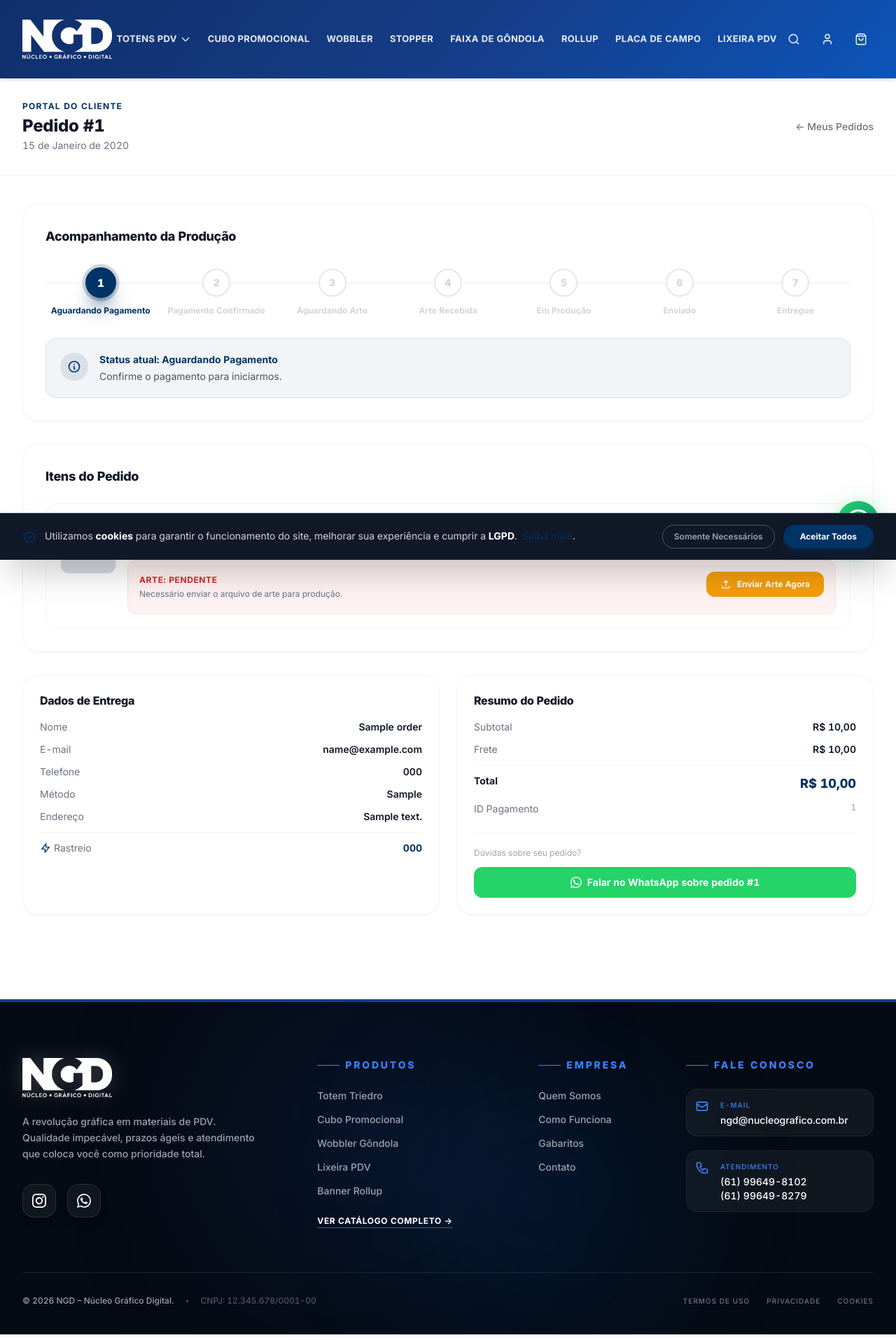
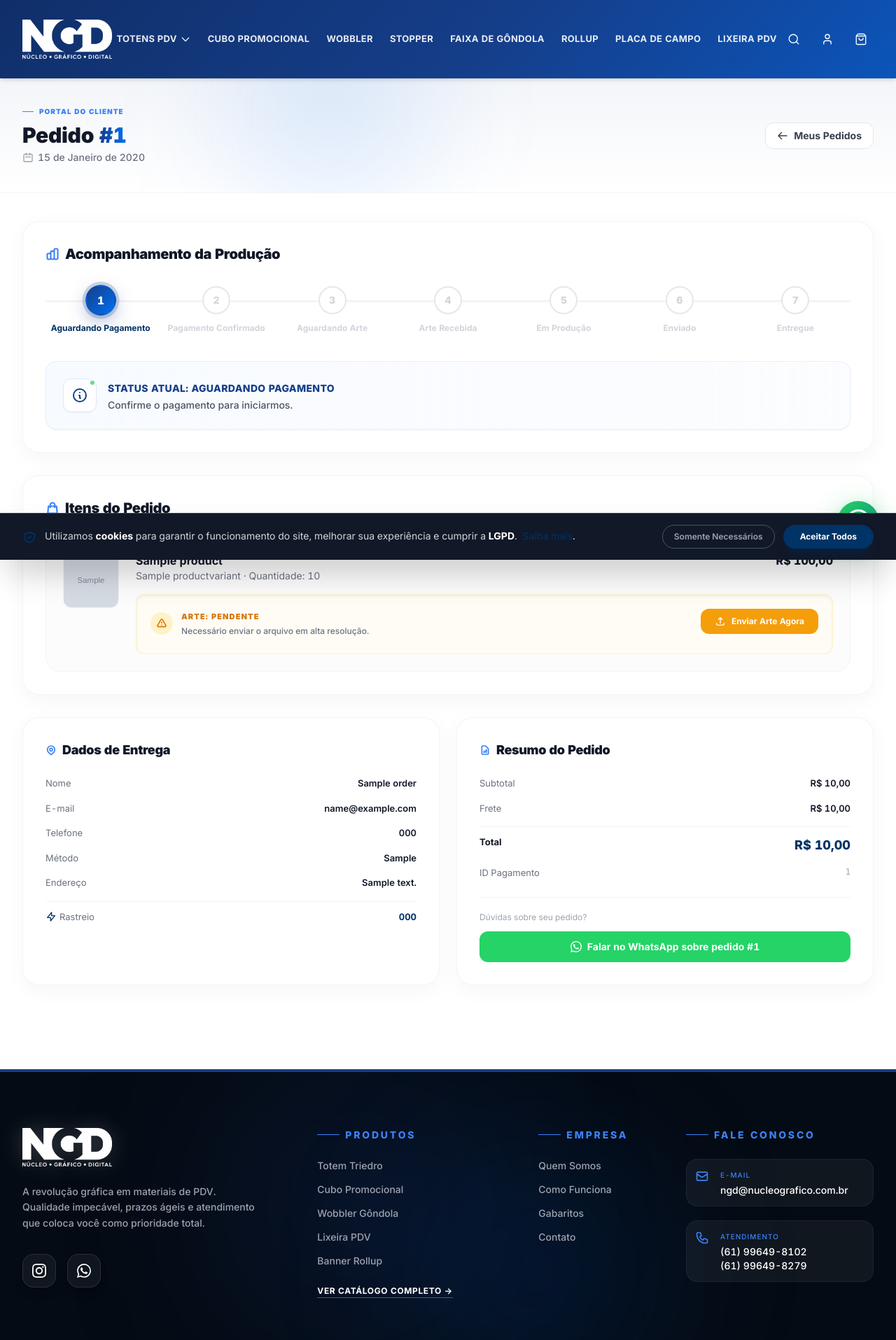
Before and after one commit to Philipe91/NGDSITE, a Django app: page /cliente/pedido/1/ in a window 1280 px wide. Shown: the top 1915 px of the page at 70% size. Run offline with Django 5.2, Linux system fonts and the light colour scheme; a user stored in the database is signed in; tables that the repository leaves empty hold one stand-in row (values such as "Sample post"); grey boxes marked "Sample" are stand-in pictures; some libraries are stand-ins or nearby versions.

Commit message:
feat: upgrade order detail customer ui to premium design with glassmorphism, animated glow rings, gradients, refined shadows

```diff
--- a/templates/customers/order_detail.html
+++ b/templates/customers/order_detail.html
@@ -6,14 +6,21 @@
 {% block content %}
 
 <!-- Header -->
-<div class="bg-white border-b border-gray-100 py-8">
-    <div class="container mx-auto px-4 lg:px-8 flex items-center justify-between">
+<div class="relative bg-gradient-to-b from-[#153e8a]/5 to-transparent border-b border-gray-100 py-10 overflow-hidden">
+    <div class="absolute top-[-100px] left-1/4 w-[300px] h-[300px] bg-[#0070f3]/10 blur-[80px] rounded-full pointer-events-none"></div>
+    <div class="container mx-auto px-4 lg:px-8 flex items-center justify-between relative z-10">
         <div>
-            <p class="text-xs font-bold tracking-widest uppercase text-primary mb-1">Portal do Cliente</p>
-            <h1 class="text-2xl font-extrabold text-gray-900 tracking-tight">Pedido #{{ order.id }}</h1>
-            <p class="text-sm text-gray-500 mt-0.5">{{ order.created_at|date:"d \d\e F \d\e Y" }}</p>
+            <p class="text-[10px] font-black tracking-widest uppercase text-[#3b82f6] mb-2 flex items-center gap-2"><span class="w-4 h-px bg-[#3b82f6]"></span>PORTAL DO CLIENTE</p>
+            <h1 class="text-3xl font-black text-gray-900 tracking-tight">Pedido <span class="bg-clip-text text-transparent bg-gradient-to-r from-[#153e8a] to-[#0070f3]">#{{ order.id }}</span></h1>
+            <p class="text-sm text-gray-500 mt-1 font-medium flex items-center gap-1.5">
+                <svg class="w-4 h-4 text-gray-400" fill="none" stroke="currentColor" viewBox="0 0 24 24"><path stroke-linecap="round" stroke-linejoin="round" stroke-width="2" d="M8 7V3m8 4V3m-9 8h10M5 21h14a2 2 0 002-2V7a2 2 0 00-2-2H5a2 2 0 00-2 2v12a2 2 0 002 2z"></path></svg>
+                {{ order.created_at|date:"d \d\e F \d\e Y" }}
+            </p>
         </div>
-        <a href="{% url 'customers:orders' %}" class="text-sm text-gray-500 hover:text-gray-900 transition-colors font-medium">← Meus Pedidos</a>
+        <a href="{% url 'customers:orders' %}" class="inline-flex items-center gap-2 px-4 py-2 bg-white border border-gray-200 text-sm text-gray-700 hover:text-[#153e8a] hover:border-[#153e8a]/30 hover:shadow-md transition-all font-bold rounded-xl">
+            <svg class="w-4 h-4" fill="none" stroke="currentColor" viewBox="0 0 24 24"><path stroke-linecap="round" stroke-linejoin="round" stroke-width="2" d="M10 19l-7-7m0 0l7-7m-7 7h18"></path></svg>
+            Meus Pedidos
+        </a>
     </div>
 </div>
 
@@ -33,15 +40,18 @@
     <!-- ══════════════════════════════════════════
          RASTREAMENTO PASSO A PASSO
     ══════════════════════════════════════════ -->
-    <div class="bg-white border border-gray-100 shadow-sm rounded-3xl p-8">
-        <h2 class="text-lg font-extrabold text-gray-900 mb-8">Acompanhamento da Produção</h2>
+    <div class="bg-white border border-gray-100 shadow-[0_8px_30px_rgb(0,0,0,0.04)] rounded-[24px] p-8">
+        <h2 class="text-xl font-black text-gray-900 mb-8 flex items-center gap-2">
+            <svg class="w-5 h-5 text-[#3b82f6]" fill="none" stroke="currentColor" viewBox="0 0 24 24"><path stroke-linecap="round" stroke-linejoin="round" stroke-width="2.5" d="M9 19v-6a2 2 0 00-2-2H5a2 2 0 00-2 2v6a2 2 0 002 2h2a2 2 0 002-2zm0 0V9a2 2 0 012-2h2a2 2 0 012 2v10m-6 0a2 2 0 002 2h2a2 2 0 002-2m0 0V5a2 2 0 012-2h2a2 2 0 012 2v14a2 2 0 01-2 2h-2a2 2 0 01-2-2z"></path></svg>
+            Acompanhamento da Produção
+        </h2>
 
-        <div class="relative">
+        <div class="relative mt-8">
             <!-- Linha de fundo (cinza) -->
-            <div class="absolute top-5 left-0 right-0 h-0.5 bg-gray-100 hidden md:block"></div>
+            <div class="absolute top-5 left-0 right-0 h-[3px] bg-gray-100 rounded-full hidden md:block"></div>
             <!-- Linha de progresso (colorida) -->
             {% if current_step > 0 %}
-            <div class="absolute top-5 left-0 h-0.5 bg-primary hidden md:block transition-all duration-1000"
+            <div class="absolute top-5 left-0 h-[3px] bg-gradient-to-r from-[#153e8a] to-[#0070f3] rounded-full hidden md:block transition-all duration-1000 shadow-[0_0_10px_rgba(0,112,243,0.5)]"
                  style="width: calc({{ current_step }} / {{ steps|length|add:'-1' }} * 100%)">
             </div>
             {% endif %}
@@ -51,11 +61,11 @@
                 {% with forloop.counter0 as step_index %}
                 <div class="flex flex-col items-center text-center gap-3">
                     <!-- Círculo do passo -->
-                    <div class="w-10 h-10 rounded-full flex items-center justify-center text-sm font-extrabold border-2 transition-all duration-500
+                    <div class="w-10 h-10 rounded-full flex items-center justify-center text-sm font-extrabold border-2 transition-all duration-500 z-10
                         {% if step_index < current_step %}
-                            bg-primary border-primary text-white shadow-lg shadow-primary/30
+                            bg-gradient-to-br from-[#153e8a] to-[#0070f3] border-transparent text-white shadow-[0_5px_15px_-3px_rgba(21,62,138,0.4)]
                         {% elif step_index == current_step %}
-                            bg-primary border-primary text-white shadow-xl shadow-primary/40 scale-110 ring-4 ring-primary/20
+                            bg-gradient-to-br from-[#153e8a] to-[#0070f3] border-transparent text-white shadow-[0_8px_25px_-5px_rgba(21,62,138,0.6)] scale-110 ring-4 ring-[#153e8a]/20
                         {% else %}
                             bg-white border-gray-200 text-gray-300
                         {% endif %}">
@@ -86,15 +96,17 @@
         {% for step_key, step_label, step_desc in steps %}
         {% with forloop.counter0 as step_index %}
         {% if step_index == current_step %}
-        <div class="mt-8 bg-primary/5 border border-primary/10 rounded-2xl p-5 flex items-start gap-4">
-            <div class="w-10 h-10 bg-primary/10 rounded-full flex items-center justify-center shrink-0">
-                <svg class="w-5 h-5 text-primary" fill="none" stroke="currentColor" viewBox="0 0 24 24">
+        <div class="mt-10 bg-gradient-to-r from-blue-50/80 to-indigo-50/30 border border-blue-100/60 rounded-2xl p-6 flex items-start gap-4 shadow-sm backdrop-blur-sm relative overflow-hidden">
+            <div class="absolute inset-0 bg-white/40 pointer-events-none"></div>
+            <div class="w-12 h-12 bg-white rounded-xl shadow-sm border border-blue-100 flex items-center justify-center shrink-0 relative z-10">
+                <span class="absolute top-0 right-0 w-2.5 h-2.5 bg-green-500 border-2 border-white rounded-full animate-pulse"></span>
+                <svg class="w-6 h-6 text-[#153e8a]" fill="none" stroke="currentColor" viewBox="0 0 24 24">
                     <path stroke-linecap="round" stroke-linejoin="round" stroke-width="2" d="M13 16h-1v-4h-1m1-4h.01M21 12a9 9 0 11-18 0 9 9 0 0118 0z"></path>
                 </svg>
             </div>
-            <div>
-                <p class="font-bold text-primary text-sm">Status atual: {{ step_label }}</p>
-                <p class="text-sm text-gray-600 mt-1">{{ step_desc }}</p>
+            <div class="relative z-10 pt-1">
+                <p class="font-extrabold text-[#153e8a] text-sm uppercase tracking-wide">Status atual: {{ step_label }}</p>
+                <p class="text-sm text-gray-600 mt-1 font-medium">{{ step_desc }}</p>
             </div>
         </div>
         {% endif %}
@@ -105,13 +117,16 @@
     <!-- ══════════════════════════════════════════
          ITENS DO PEDIDO + UPLOAD DE ARTE
     ══════════════════════════════════════════ -->
-    <div class="bg-white border border-gray-100 shadow-sm rounded-3xl p-8">
-        <h2 class="text-lg font-extrabold text-gray-900 mb-6">Itens do Pedido</h2>
+    <div class="bg-white border border-gray-100 shadow-[0_8px_30px_rgb(0,0,0,0.04)] rounded-[24px] p-8">
+        <h2 class="text-xl font-black text-gray-900 mb-6 flex items-center gap-2">
+            <svg class="w-5 h-5 text-[#3b82f6]" fill="none" stroke="currentColor" viewBox="0 0 24 24"><path stroke-linecap="round" stroke-linejoin="round" stroke-width="2.5" d="M16 11V7a4 4 0 00-8 0v4M5 9h14l1 12H4L5 9z"></path></svg>
+            Itens do Pedido
+        </h2>
 
         <div class="space-y-6">
             {% for item in order.items.all %}
-            <div class="border border-gray-100 rounded-2xl p-5">
-                <div class="flex flex-col sm:flex-row sm:items-start gap-4">
+            <div class="bg-gray-50/50 border border-gray-100 hover:border-[#153e8a]/20 hover:shadow-lg transition-all duration-300 rounded-[20px] p-6 group">
+                <div class="flex flex-col sm:flex-row sm:items-start gap-6">
                     <!-- Imagem -->
                     {% if item.variant.product.featured_image %}
                     <img src="{{ item.variant.product.featured_image.url }}" alt="{{ item.variant.product.name }}"
@@ -135,24 +150,42 @@
                         </div>
 
                         <!-- Status da Arte -->
-                        <div class="mt-4 p-4 rounded-xl {% if item.art_status == 'pendente' %}bg-red-50 border border-red-100{% elif item.art_status == 'em_analise' %}bg-blue-50 border border-blue-100{% elif item.art_status == 'aprovado' %}bg-green-50 border border-green-100{% elif item.art_status == 'rejeitado' %}bg-red-50 border border-red-200{% endif %}">
-                            <div class="flex flex-col sm:flex-row sm:items-center gap-3 justify-between">
-                                <div>
-                                    <p class="text-xs font-bold uppercase tracking-wider
-                                        {% if item.art_status == 'pendente' %}text-red-600
-                                        {% elif item.art_status == 'em_analise' %}text-blue-600
-                                        {% elif item.art_status == 'aprovado' %}text-green-600
-                                        {% elif item.art_status == 'rejeitado' %}text-red-700
+                        <div class="mt-4 p-5 rounded-xl flex flex-col sm:flex-row shadow-inner border {% if item.art_status == 'pendente' %}bg-amber-50/50 border-amber-200/50{% elif item.art_status == 'em_analise' %}bg-blue-50/50 border-blue-200/50{% elif item.art_status == 'aprovado' %}bg-emerald-50/50 border-emerald-200/50{% elif item.art_status == 'rejeitado' %}bg-red-50/50 border-red-200/50{% endif %}">
+                            <div class="flex flex-col sm:flex-row sm:items-center gap-4 justify-between w-full">
+                                <div class="flex items-start gap-3">
+                                    <div class="w-8 h-8 rounded-full flex items-center justify-center shrink-0 mt-0.5
+                                        {% if item.art_status == 'pendente' %}bg-amber-100 text-amber-600
+                                        {% elif item.art_status == 'em_analise' %}bg-blue-100 text-[#153e8a]
+                                        {% elif item.art_status == 'aprovado' %}bg-emerald-100 text-emerald-600
+                                        {% elif item.art_status == 'rejeitado' %}bg-red-100 text-red-600
                                         {% endif %}">
-                                        Arte: {{ item.get_art_status_display }}
-                                    </p>
-                                    <p class="text-xs text-gray-500 mt-1">
-                                        {% if item.art_status == 'pendente' %}Necessário enviar o arquivo de arte para produção.
-                                        {% elif item.art_status == 'em_analise' %}Nossa equipe está revisando seu arquivo. Em breve daremos retorno.
-                                        {% elif item.art_status == 'aprovado' %}Arte aprovada! Seu material está seguindo para produção.
-                                        {% elif item.art_status == 'rejeitado' %}Arte rejeitada. Por favor, envie um novo arquivo conforme as especificações.
+                                        {% if item.art_status == 'pendente' %}
+                                        <svg class="w-4 h-4" fill="none" stroke="currentColor" viewBox="0 0 24 24"><path stroke-linecap="round" stroke-linejoin="round" stroke-width="2.5" d="M12 9v2m0 4h.01m-6.938 4h13.856c1.54 0 2.502-1.667 1.732-3L13.732 4c-.77-1.333-2.694-1.333-3.464 0L3.34 16c-.77 1.333.192 3 1.732 3z"></path></svg>
+                                        {% elif item.art_status == 'em_analise' %}
+                                        <svg class="w-4 h-4 animate-spin-slow" fill="none" stroke="currentColor" viewBox="0 0 24 24"><path stroke-linecap="round" stroke-linejoin="round" stroke-width="2.5" d="M4 4v5h.582m15.356 2A8.001 8.001 0 004.582 9m0 0H9m11 11v-5h-.581m0 0a8.003 8.003 0 01-15.357-2m15.357 2H15"></path></svg>
+                                        {% elif item.art_status == 'aprovado' %}
+                                        <svg class="w-4 h-4" fill="none" stroke="currentColor" viewBox="0 0 24 24"><path stroke-linecap="round" stroke-linejoin="round" stroke-width="2.5" d="M5 13l4 4L19 7"></path></svg>
+                                        {% elif item.art_status == 'rejeitado' %}
+                                        <svg class="w-4 h-4" fill="none" stroke="currentColor" viewBox="0 0 24 24"><path stroke-linecap="round" stroke-linejoin="round" stroke-width="2.5" d="M6 18L18 6M6 6l12 12"></path></svg>
                                         {% endif %}
-                                    </p>
+                                    </div>
+                                    <div>
+                                        <p class="text-[11px] font-black uppercase tracking-widest
+                                            {% if item.art_status == 'pendente' %}text-amber-600
+                                            {% elif item.art_status == 'em_analise' %}text-[#153e8a]
+                                            {% elif item.art_status == 'aprovado' %}text-emerald-700
+                                            {% elif item.art_status == 'rejeitado' %}text-red-700
+                                            {% endif %}">
+                                            Arte: {{ item.get_art_status_display }}
+                                        </p>
+                                        <p class="text-xs text-gray-500 mt-0.5 font-medium leading-relaxed">
+                                            {% if item.art_status == 'pendente' %}Necessário enviar o arquivo em alta resolução.
+                                            {% elif item.art_status == 'em_analise' %}O time de pré-impressão está validando seu arquivo.
+                                            {% elif item.art_status == 'aprovado' %}Arte validada! Arquivo pronto para impressão.
+                                            {% elif item.art_status == 'rejeitado' %}Existem problemas no arquivo. Veja as orientações e envie novamente.
+                                            {% endif %}
+                                        </p>
+                                    </div>
                                 </div>
 
                                 <!-- Ação de upload -->
@@ -199,9 +232,12 @@
     <div class="grid md:grid-cols-2 gap-6">
 
         <!-- Dados de Entrega -->
-        <div class="bg-white border border-gray-100 shadow-sm rounded-3xl p-6">
-            <h2 class="text-base font-extrabold text-gray-900 mb-4">Dados de Entrega</h2>
-            <dl class="space-y-3 text-sm">
+        <div class="bg-white border border-gray-100 shadow-[0_8px_30px_rgb(0,0,0,0.04)] rounded-[24px] p-8">
+            <h2 class="text-lg font-black text-gray-900 mb-6 flex items-center gap-2">
+                <svg class="w-4 h-4 text-[#3b82f6]" fill="none" stroke="currentColor" viewBox="0 0 24 24"><path stroke-linecap="round" stroke-linejoin="round" stroke-width="2.5" d="M17.657 16.657L13.414 20.9a1.998 1.998 0 01-2.827 0l-4.243-4.243a8 8 0 1111.314 0z"></path><path stroke-linecap="round" stroke-linejoin="round" stroke-width="2.5" d="M15 11a3 3 0 11-6 0 3 3 0 016 0z"></path></svg>
+                Dados de Entrega
+            </h2>
+            <dl class="space-y-4 text-[13px]">
                 <div class="flex justify-between">
                     <dt class="text-gray-500">Nome</dt>
                     <dd class="font-semibold text-gray-900">{{ order.customer_name }}</dd>
@@ -237,9 +273,12 @@
         </div>
 
         <!-- Resumo Financeiro -->
-        <div class="bg-white border border-gray-100 shadow-sm rounded-3xl p-6">
-            <h2 class="text-base font-extrabold text-gray-900 mb-4">Resumo do Pedido</h2>
-            <dl class="space-y-3 text-sm">
+        <div class="bg-white border border-gray-100 shadow-[0_8px_30px_rgb(0,0,0,0.04)] rounded-[24px] p-8">
+            <h2 class="text-lg font-black text-gray-900 mb-6 flex items-center gap-2">
+                <svg class="w-4 h-4 text-[#3b82f6]" fill="none" stroke="currentColor" viewBox="0 0 24 24"><path stroke-linecap="round" stroke-linejoin="round" stroke-width="2.5" d="M9 17v-2m3 2v-4m3 4v-6m2 10H7a2 2 0 01-2-2V5a2 2 0 012-2h5.586a1 1 0 01.707.293l5.414 5.414a1 1 0 01.293.707V19a2 2 0 01-2 2z"></path></svg>
+                Resumo do Pedido
+            </h2>
+            <dl class="space-y-4 text-[13px]">
                 <div class="flex justify-between">
                     <dt class="text-gray-500">Subtotal</dt>
                     <dd class="font-semibold text-gray-900">R$ {{ order.subtotal }}</dd>
```
